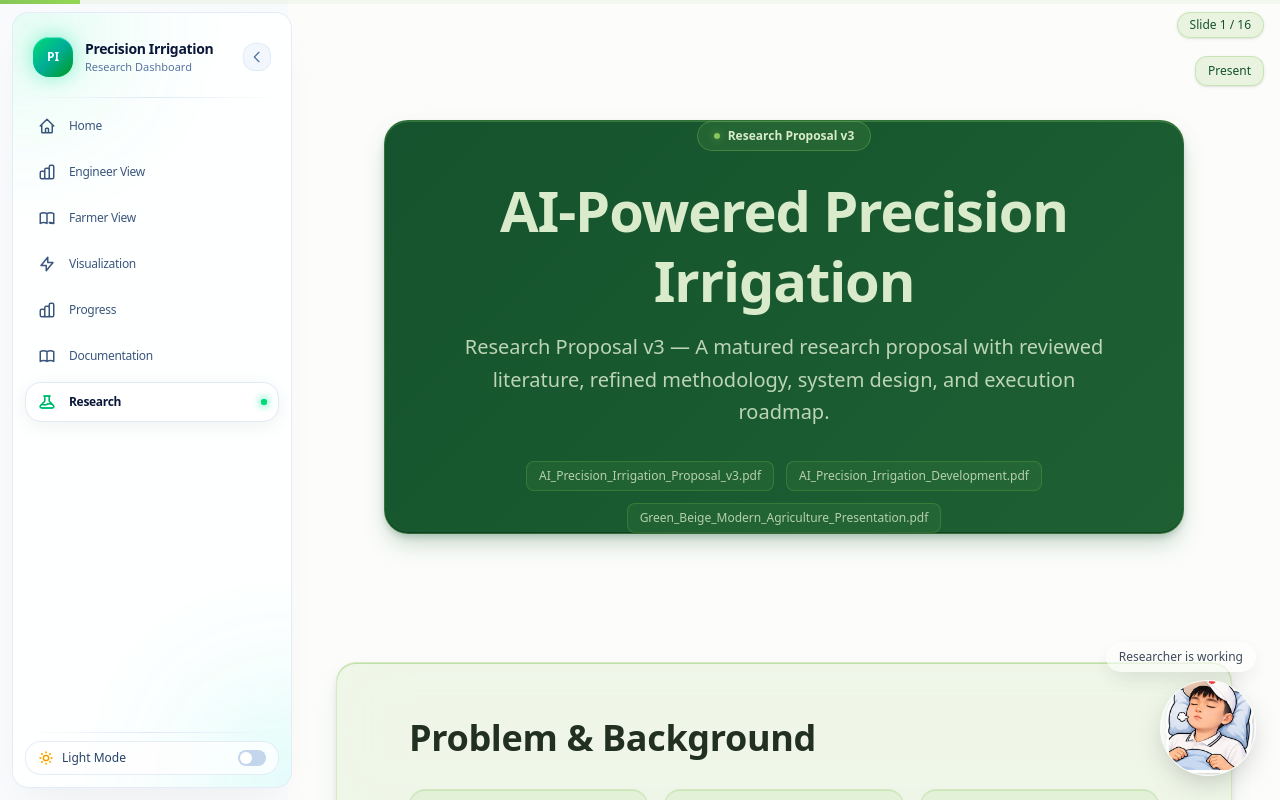
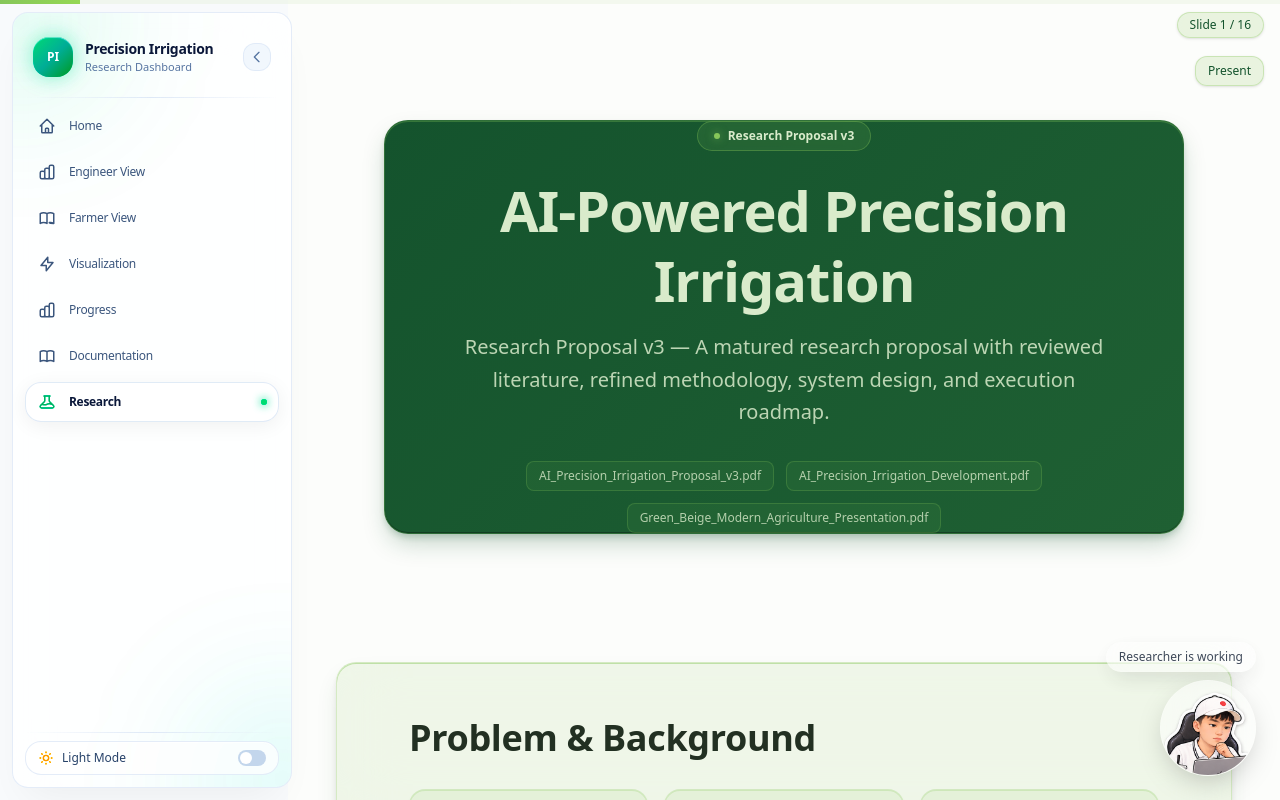
Before and after one commit to DevHuang1/precision-irrigation-ml, a Next.js app in the folder dashboard/: page /research in a window 1280 px wide. Built offline with nearby package versions, Linux system fonts and the light colour scheme.

Commit message:
Fix sticker frame ranges: working=0-4, resting=5-9

```diff
--- a/dashboard/components/AnimatedSticker.tsx
+++ b/dashboard/components/AnimatedSticker.tsx
@@ -21,9 +21,9 @@ export default function AnimatedSticker({
 
   const frameRange = useMemo(() => {
     if (state === "resting") {
-      return { start: 0, end: 4 };
+      return { start: 5, end: 9 };
     }
-    return { start: 5, end: 9 };
+    return { start: 0, end: 4 };
   }, [state]);
 
   useEffect(() => {
```
